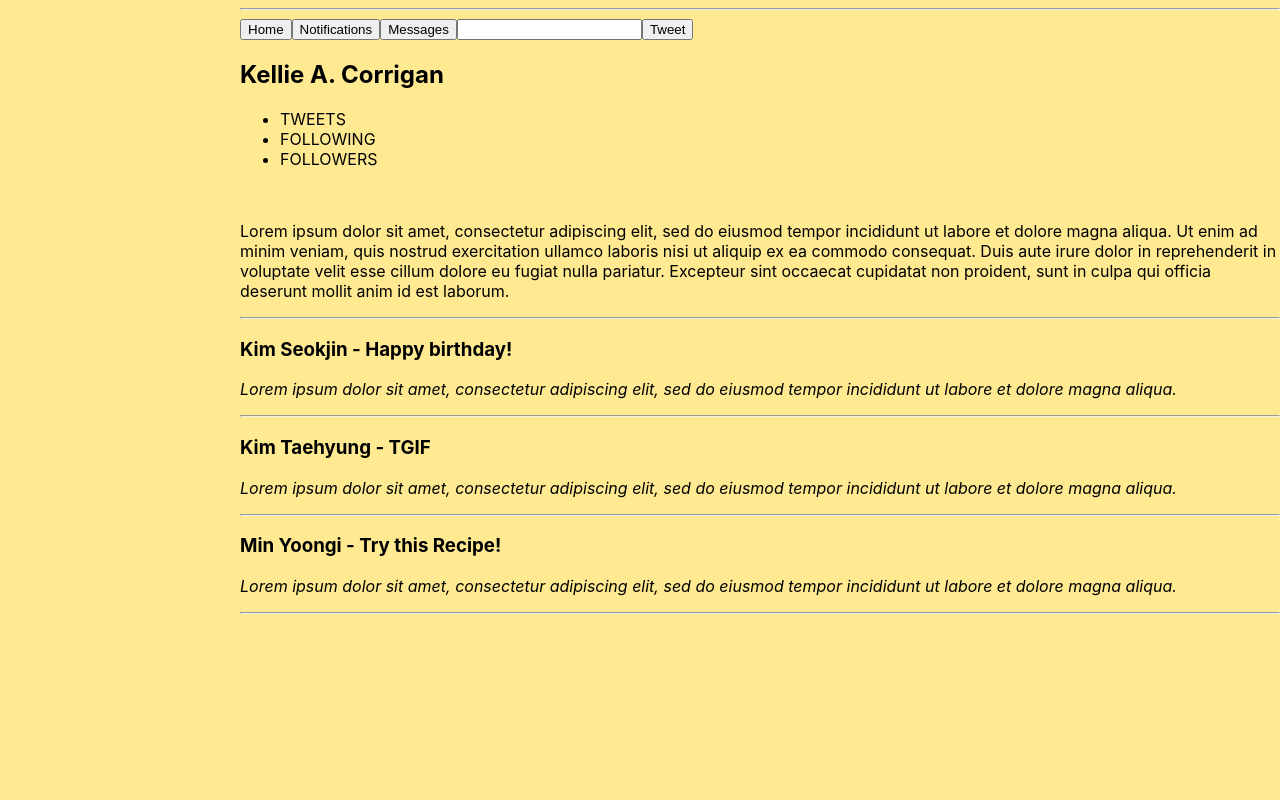
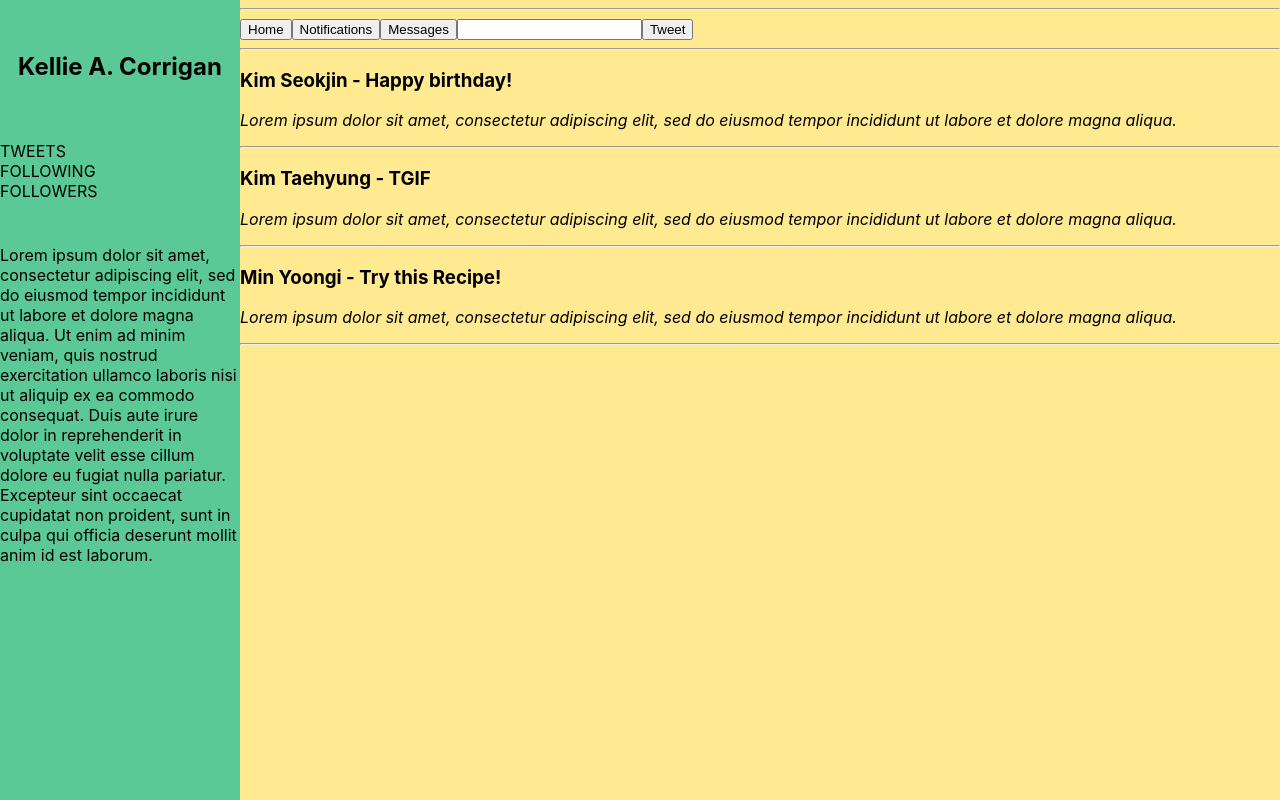
Before and after one commit to acolistro/Social-Media-Clone, a React (Create React App) app: page / in a window 1280 px wide. Built offline with nearby package versions, Linux system fonts and the light colour scheme.

Commit message:
add more styling.

```diff
--- a/src/App.css
+++ b/src/App.css
@@ -48,3 +48,68 @@ body {
   margin:0;
   padding-left: 240px;
 }
+
+main {
+  position: relative;
+  height:100vh;
+}
+
+
+main .helper {
+    background: rgba(0,0,0,2);
+    color: #ffea92;
+    position:absolute;
+    top:50%;
+    left:50%;
+    transform: translate3d(-50%, -50%, 0);
+    padding:1.2em 2em;
+    text-align: center;
+    border-radius: 20px;
+    font-style: 2em;
+    font-weight: bold;
+}
+
+main span {
+      color: rgba(0,0,0,0.2);
+      font-size: 0.4em;
+      display:block;
+}
+
+.menu {
+  background-color: #5bc995;
+  height:100vh;
+  width:240px;
+  position: fixed;
+  top:0;
+  left:0;
+  z-index: 5;
+  outline: none;
+}
+
+.menu .avatar {
+  background: (0,0,0,0.1);
+  padding:2em 0.5em;
+  text-align: center;
+}
+
+.menu .avatar .h2 {
+  font-weight: normal;
+  margin-bottom: 0;
+}
+
+.menu ul {
+  list-style:none;
+  padding:0.5em 0;
+  margin: 0;
+}
+
+.menu .ul .li {
+  padding:0.5em 1em 0.5em 3em;
+  font-size: 0.95em;
+  font-weight: regular;
+  background-repeat: no-repeat;
+  background-position: left 15px center;
+  background-size: auto 20px;
+  transition:all 0.15s linear;
+  cursor: pointer;
+}
```
